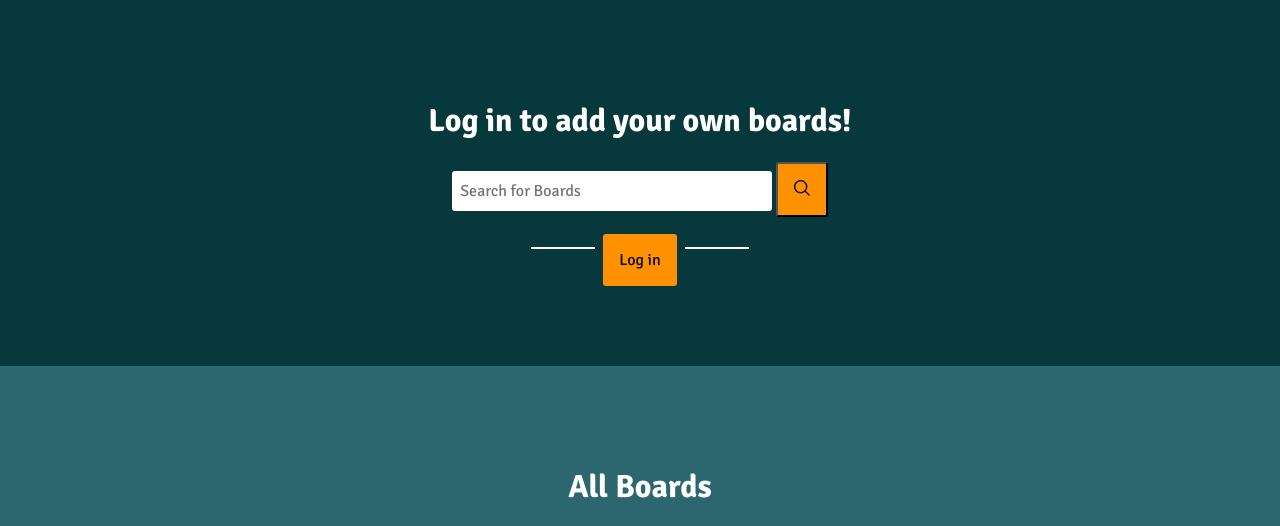
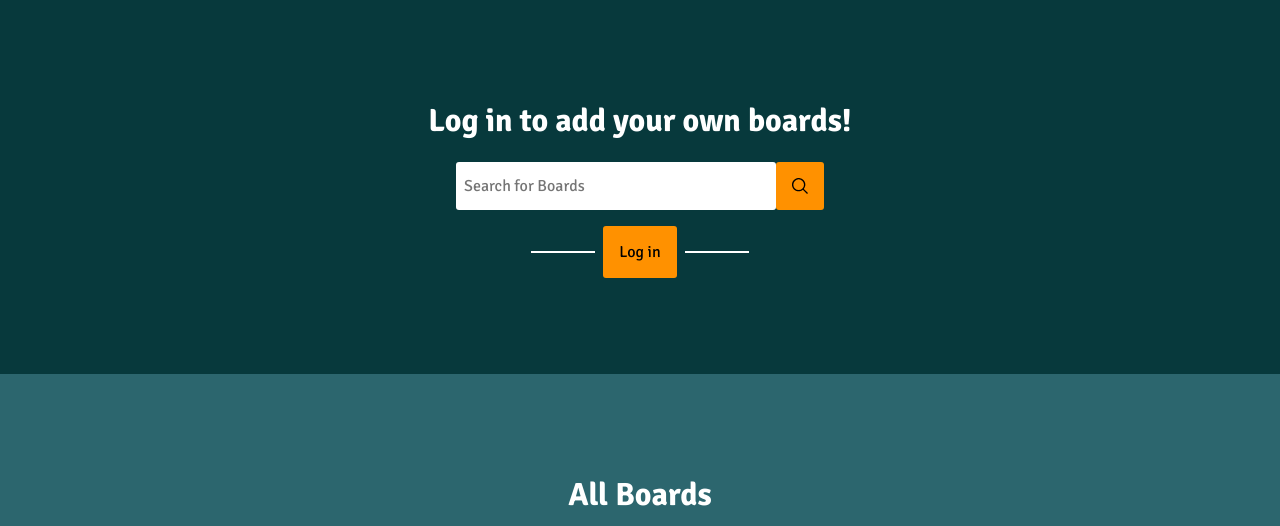
Before and after one commit to amicablemike/kanban, a Django app: page / in a window 1280 px wide. Shown: the part 56-582 px from the top of the page. Run offline with Django 4.2, Linux system fonts and the light colour scheme; data comes from the database, SQL or seed files in the repository; both versions use the stored data as it was after the commit; some libraries are stand-ins or nearby versions.

Commit message:
searchbar, add board fix

```diff
--- a/base/templates/base/home.html
+++ b/base/templates/base/home.html
@@ -27,23 +27,18 @@
             {% if request.user.is_authenticated %}
             <div class="board_overview" id="my_boards">
                 <h1>My Boards</h1>
-                <div class="search_container">
-                    <form>
-                        <input type="text" name="q" class="searchbar" placeholder="Search for Boards"/>
+                <form class="search_container">
+                    <input type="text" name="q" class="searchbar" placeholder="Search for Boards" />
                     <button type="sutbmit" class="search_btn">
                         <img src="{% static 'Images/Icons/suche.svg' %}" alt="search">
                     </button>
                 </form>
-                </div>
                 <div class="board_preview_expand_container">
                     <div class="board_preview_expand_line"></div>
                     <!-- <div class="board_preview_expand">show more boards</div> -->
-                    <div class="board_preview_expand" style="margin-top: 1.5rem;"
-                        onclick="location.pathname = './create_board'">new board</div>
+                    <div class="board_preview_expand" onclick="location.pathname = './create_board'">new board</div>
                     <div class="board_preview_expand_line"></div>
                 </div>
-
-
                 <div class="board_previews">
                     {% for board in myboards %}
                     {% include 'base/board_item.html' %}
@@ -52,27 +47,27 @@
                     <div class="public_boards_anchor"></div>
                 </div>
             </div>
+
+
+        </div>
         {% else %}
         <div class="board_overview" id="my_boards">
             <h1>Log in to add your own boards!</h1>
-                <div class="search_container">
-                    <form>
-                        <input type="text" name="q" class="searchbar" placeholder="Search for Boards"/>
+            <form class="search_container">
+                <input type="text" name="q" class="searchbar" placeholder="Search for Boards" />
                 <button type="sutbmit" class="search_btn">
                     <img src="{% static 'Images/Icons/suche.svg' %}" alt="search">
                 </button>
             </form>
-                </div>
             <div class="board_preview_expand_container">
                 <div class="board_preview_expand_line"></div>
                 <!-- <div class="board_preview_expand">show more boards</div> -->
-                    <div class="board_preview_expand" style="margin-top: 1.5rem;"
-                        onclick="location.pathname = './login'">Log in</div>
+                <div class="board_preview_expand" onclick="location.pathname = './login'">
+                    Log in</div>
                 <div class="board_preview_expand_line"></div>
             </div>
         </div>
         {% endif %}
-        </div>
         <!-- End If for MyBoards when loged in -->
         <div id="back_color_public_boards">
             <div class="board_overview" id="public_boards">
@@ -93,6 +88,7 @@
             </div>
         </div>
     </div>
+    </div>
     <script src="{% static 'js/account_expand.js' %}"></script>
     <script src="{% static 'js/homepage.js' %}"></script>
 
--- a/static/styles/app.css
+++ b/static/styles/app.css
@@ -242,6 +242,7 @@ h1 {
     background-color: rgb(255, 145, 0);
     cursor: pointer;
     border-radius: 3px;
+    border: none;
 }
 
 .search_btn>img {
@@ -315,13 +316,14 @@ select {
 }
 
 .board_preview_expand_container {
+    width: fit-content;
     display: flex;
     align-items: center;
     justify-content: center;
     text-align: center;
     gap: 0.5rem;
     cursor: pointer;
-    margin: auto;
+    margin: 1rem auto;
     transition: transform 0.2s;
 }
 
```
Also changed, not shown: base/templates/base/board.html (+19 -8 lines), base/templates/base/board_form.html (+7 -3 lines), db.sqlite3. Lines whose indentation alone changed are shown as unchanged.
